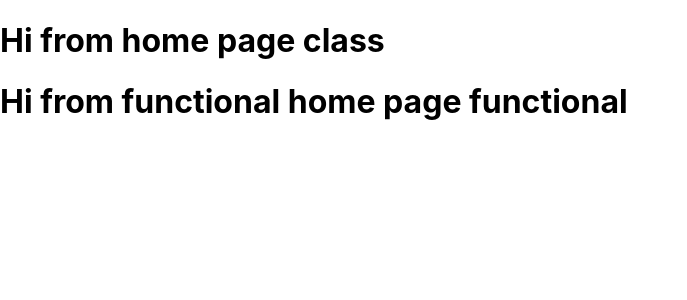
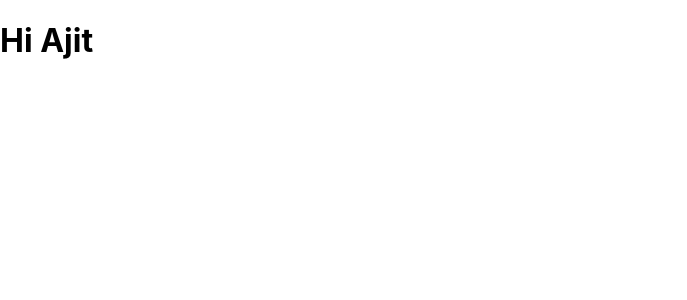
Before and after one commit to ajittupe2548/react-practice, a React (Create React App) app: page / in a window 1280 px wide. Shown: the top 300 px of the page, without its empty margins (0-687 px from the left). Built offline with nearby package versions, Linux system fonts and the light colour scheme.

Commit message:
Added : PropTypes

```diff
--- a/package.json
+++ b/package.json
@@ -6,6 +6,7 @@
     "@testing-library/jest-dom": "^5.14.1",
     "@testing-library/react": "^11.2.7",
     "@testing-library/user-event": "^12.8.3",
+    "prop-types": "^15.7.2",
     "react": "^17.0.2",
     "react-dom": "^17.0.2",
     "react-scripts": "4.0.3",
--- a/src/App.js
+++ b/src/App.js
@@ -5,8 +5,8 @@ import F_Home from './Components/f_home';
 function App() {
   return (
     <div className="App">
-      <C_Home/>
-      <F_Home/>
+      <C_Home name="Ajit"/>
+      {/* <F_Home/> */}
     </div>
   );
 }
--- a/src/Components/c_home.js
+++ b/src/Components/c_home.js
@@ -1,13 +1,22 @@
 import React, { Component } from 'react'
+import PropTypes from 'prop-types';
 
 class c_home extends Component {
     render() {
         return (
             <div>
-                <h1 className="heading">Hi from home page class</h1>
+                <h1 className="heading">Hi {this.props.name}</h1>
             </div>
         )
     }
 }
 
+c_home.propTypes = {
+    name: PropTypes.string
+}
+
+c_home.defaultProps = {
+    name: 'Stranger'
+};
+
 export default c_home;
```
